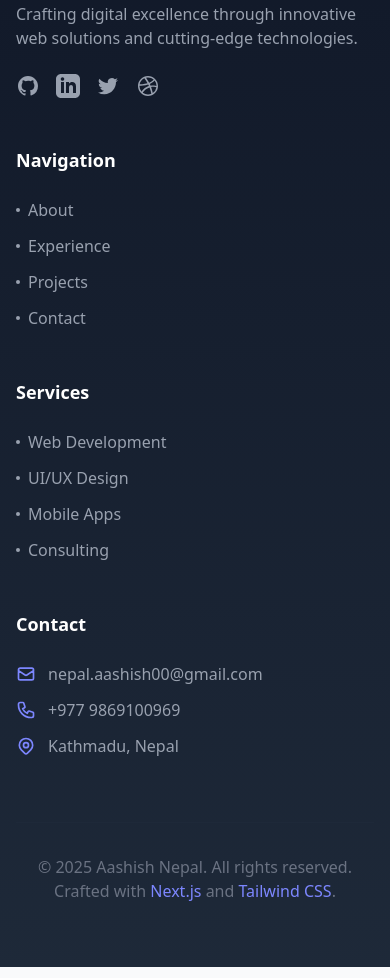
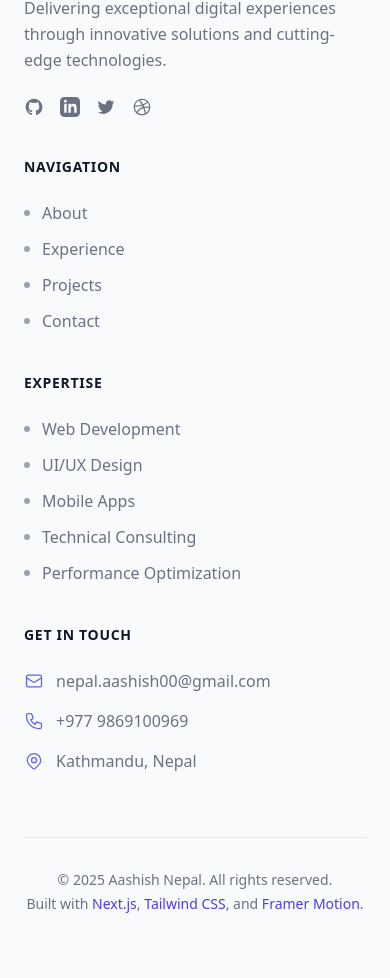
Before and after one commit to aashish-nepal/My-Portfolio, a Next.js app: page / in a window 390 px wide. Shown: the part 8867-9845 px from the top of the page. Built offline with nearby package versions, Linux system fonts and the light colour scheme; no server answers.

Commit message:
Updated Jun-16

```diff
--- a/src/components/Footer.jsx
+++ b/src/components/Footer.jsx
@@ -5,59 +5,93 @@ import { motion } from 'framer-motion';
 const socialLinks = [
   {
     name: 'GitHub',
-    href: '#',
+    href: 'https://github.com/aashish-nepal',
     icon: (
-      <svg className="h-6 w-6" fill="currentColor" viewBox="0 0 24 24">
+      <svg className="h-5 w-5" fill="currentColor" viewBox="0 0 24 24">
         <path fillRule="evenodd" d="M12 2C6.477 2 2 6.484 2 12.017c0 4.425 2.865 8.18 6.839 9.504.5.092.682-.217.682-.483 0-.237-.008-.868-.013-1.703-2.782.605-3.369-1.343-3.369-1.343-.454-1.158-1.11-1.466-1.11-1.466-.908-.62.069-.608.069-.608 1.003.07 1.531 1.032 1.531 1.032.892 1.53 2.341 1.088 2.91.832.092-.647.35-1.088.636-1.338-2.22-.253-4.555-1.113-4.555-4.951 0-1.093.39-1.988 1.029-2.688-.103-.253-.446-1.272.098-2.65 0 0 .84-.27 2.75 1.026A9.564 9.564 0 0112 6.844c.85.004 1.705.115 2.504.337 1.909-1.296 2.747-1.027 2.747-1.027.546 1.379.202 2.398.1 2.651.64.7 1.028 1.595 1.028 2.688 0 3.848-2.339 4.695-4.566 4.943.359.309.678.92.678 1.855 0 1.338-.012 2.419-.012 2.747 0 .268.18.58.688.482A10.019 10.019 0 0022 12.017C22 6.484 17.522 2 12 2z" clipRule="evenodd" />
       </svg>
     )
   },
   {
     name: 'LinkedIn',
-    href: '#',
+    href: 'https://www.linkedin.com/in/aashish-nepal-56247727b/',
     icon: (
-      <svg className="h-6 w-6" fill="currentColor" viewBox="0 0 24 24">
+      <svg className="h-5 w-5" fill="currentColor" viewBox="0 0 24 24">
         <path d="M19 0h-14c-2.761 0-5 2.239-5 5v14c0 2.761 2.239 5 5 5h14c2.762 0 5-2.239 5-5v-14c0-2.761-2.238-5-5-5zm-11 19h-3v-11h3v11zm-1.5-12.268c-.966 0-1.75-.79-1.75-1.764s.784-1.764 1.75-1.764 1.75.79 1.75 1.764-.783 1.764-1.75 1.764zm13.5 12.268h-3v-5.604c0-3.368-4-3.113-4 0v5.604h-3v-11h3v1.765c1.396-2.586 7-2.777 7 2.476v6.759z" />
       </svg>
     )
   },
   {
     name: 'Twitter',
-    href: '#',
+    href: 'https://twitter.com/yourhandle',
     icon: (
-      <svg className="h-6 w-6" fill="currentColor" viewBox="0 0 24 24">
+      <svg className="h-5 w-5" fill="currentColor" viewBox="0 0 24 24">
         <path d="M8.29 20.251c7.547 0 11.675-6.253 11.675-11.675 0-.178 0-.355-.012-.53A8.348 8.348 0 0022 5.92a8.19 8.19 0 01-2.357.646 4.118 4.118 0 001.804-2.27 8.224 8.224 0 01-2.605.996 4.107 4.107 0 00-6.993 3.743 11.65 11.65 0 01-8.457-4.287 4.106 4.106 0 001.27 5.477A4.072 4.072 0 012.8 9.713v.052a4.105 4.105 0 003.292 4.022 4.095 4.095 0 01-1.853.07 4.108 4.108 0 003.834 2.85A8.233 8.233 0 012 18.407a11.616 11.616 0 006.29 1.84" />
       </svg>
     )
   },
   {
     name: 'Dribbble',
-    href: '#',
+    href: 'https://dribbble.com/yourprofile',
     icon: (
-      <svg className="h-6 w-6" fill="currentColor" viewBox="0 0 24 24">
+      <svg className="h-5 w-5" fill="currentColor" viewBox="0 0 24 24">
         <path fillRule="evenodd" d="M12 2C6.48 2 2 6.48 2 12s4.48 10 10 10c5.51 0 10-4.48 10-10S17.51 2 12 2zm6.605 4.61a8.502 8.502 0 011.93 5.314c-.281-.054-3.101-.629-5.943-.271-.065-.141-.12-.293-.184-.445a25.416 25.416 0 00-.564-1.236c3.145-1.28 4.577-3.124 4.761-3.362zM12 3.475c2.17 0 4.154.813 5.662 2.148-.152.216-1.443 1.941-4.48 3.08-1.399-2.57-2.95-4.675-3.189-5A8.687 8.687 0 0112 3.475zm-3.633.803a53.896 53.896 0 013.167 4.935c-3.992 1.063-7.517 1.04-7.896 1.04a8.581 8.581 0 014.729-5.975zM3.453 12.01v-.26c.37.01 4.512.065 8.775-1.215.25.477.477.965.694 1.453-.109.033-.228.065-.336.098-4.404 1.42-6.747 5.303-6.942 5.629a8.522 8.522 0 01-2.19-5.705zM12 20.547a8.482 8.482 0 01-5.239-1.8c.152-.315 1.888-3.656 6.703-5.337.022-.01.033-.01.054-.022a35.318 35.318 0 011.823 6.475 8.4 8.4 0 01-3.341.684zm4.761-1.465c-.086-.52-.542-3.015-1.659-6.084 2.679-.423 5.022.271 5.314.369a8.468 8.468 0 01-3.655 5.715z" clipRule="evenodd" />
       </svg>
     )
   }
 ];
 
+const navigationLinks = [
+  { name: 'About', href: '#about' },
+  { name: 'Experience', href: '#experience' },
+  { name: 'Projects', href: '#projects' },
+  { name: 'Contact', href: '#contact' }
+];
+
+const services = [
+  'Web Development',
+  'UI/UX Design',
+  'Mobile Apps',
+  'Technical Consulting',
+  'Performance Optimization'
+];
+
+const fadeInVariants = {
+  hidden: { opacity: 0, y: 20 },
+  visible: { opacity: 1, y: 0, transition: { duration: 0.6 } }
+};
+
+const staggerContainer = {
+  visible: {
+    transition: {
+      staggerChildren: 0.1
+    }
+  }
+};
+
 export default function Footer() {
   return (
-    <footer className="bg-gradient-to-b from-gray-900 to-gray-800 text-white py-16">
-      <div className="max-w-7xl mx-auto px-4 sm:px-6 lg:px-8">
-        <div className="grid md:grid-cols-4 gap-12">
-          <motion.div
-            initial={{ opacity: 0, y: 20 }}
-            whileInView={{ opacity: 1, y: 0 }}
-            transition={{ duration: 0.5 }}
-            viewport={{ once: true }}
-          >
-            <h3 className="text-2xl font-bold mb-6 flex items-center">
-              <span className="bg-indigo-600 text-white p-2 rounded-lg mr-3">AN</span>
-              Aashish Nepal
-            </h3>
-            <p className="text-gray-400 mb-6">
-              Crafting digital excellence through innovative web solutions and cutting-edge technologies.
+    <footer className="bg-gray-50 dark:bg-gray-900 border-t border-gray-200 dark:border-gray-800 text-gray-700 dark:text-gray-300">
+      <div className="max-w-7xl mx-auto px-6 py-16">
+        <motion.div
+          className="grid grid-cols-1 md:grid-cols-4 gap-10 lg:gap-16"
+          initial="hidden"
+          whileInView="visible"
+          viewport={{ once: true, margin: "-100px" }}
+          variants={staggerContainer}
+        >
+          {/* Brand Column */}
+          <motion.div variants={fadeInVariants}>
+            <div className="flex items-center mb-6">
+              <div className="bg-indigo-600 text-white p-2 rounded-lg mr-3">
+                <svg xmlns="http://www.w3.org/2000/svg" className="h-6 w-6" fill="none" viewBox="0 0 24 24" stroke="currentColor">
+                  <path strokeLinecap="round" strokeLinejoin="round" strokeWidth={2} d="M10 20l4-16m4 4l4 4-4 4M6 16l-4-4 4-4" />
+                </svg>
+              </div>
+              <h3 className="text-xl font-bold text-gray-900 dark:text-white">Aashish Nepal</h3>
+            </div>
+            <p className="text-gray-500 dark:text-gray-400 mb-6 leading-relaxed">
+              Delivering exceptional digital experiences through innovative solutions and cutting-edge technologies.
             </p>
             <div className="flex space-x-4">
               {socialLinks.map((link, index) => (
@@ -66,11 +100,10 @@ export default function Footer() {
                   href={link.href}
                   target="_blank"
                   rel="noopener noreferrer"
-                  className="text-gray-400 hover:text-white transition-colors"
+                  className="text-gray-500 hover:text-indigo-600 dark:hover:text-indigo-400 transition-colors duration-300"
                   whileHover={{ y: -3 }}
-                  initial={{ opacity: 0 }}
-                  animate={{ opacity: 1 }}
-                  transition={{ delay: index * 0.1 }}
+                  variants={fadeInVariants}
+                  custom={index}
                 >
                   <span className="sr-only">{link.name}</span>
                   {link.icon}
@@ -79,109 +112,71 @@ export default function Footer() {
             </div>
           </motion.div>
 
-          <motion.div
-            initial={{ opacity: 0, y: 20 }}
-            whileInView={{ opacity: 1, y: 0 }}
-            transition={{ duration: 0.5, delay: 0.1 }}
-            viewport={{ once: true }}
-          >
-            <h4 className="text-lg font-semibold mb-6">Navigation</h4>
+          {/* Navigation Column */}
+          <motion.div variants={fadeInVariants}>
+            <h4 className="text-sm font-semibold uppercase tracking-wider text-gray-900 dark:text-white mb-6">Navigation</h4>
             <ul className="space-y-3">
-              <li>
-                <Link href="#about" className="text-gray-400 hover:text-white transition-colors flex items-center">
-                  <span className="w-1 h-1 bg-gray-400 rounded-full mr-2"></span>
-                  About
-                </Link>
-              </li>
-              <li>
-                <Link href="#experience" className="text-gray-400 hover:text-white transition-colors flex items-center">
-                  <span className="w-1 h-1 bg-gray-400 rounded-full mr-2"></span>
-                  Experience
-                </Link>
-              </li>
-              <li>
-                <Link href="#projects" className="text-gray-400 hover:text-white transition-colors flex items-center">
-                  <span className="w-1 h-1 bg-gray-400 rounded-full mr-2"></span>
-                  Projects
-                </Link>
-              </li>
-              <li>
-                <Link href="#contact" className="text-gray-400 hover:text-white transition-colors flex items-center">
-                  <span className="w-1 h-1 bg-gray-400 rounded-full mr-2"></span>
-                  Contact
-                </Link>
-              </li>
+              {navigationLinks.map((link) => (
+                <li key={link.name}>
+                  <Link href={link.href} className="text-gray-500 dark:text-gray-400 hover:text-indigo-600 dark:hover:text-indigo-400 transition-colors duration-300 flex items-center">
+                    <span className="w-1.5 h-1.5 bg-gray-400 rounded-full mr-3"></span>
+                    {link.name}
+                  </Link>
+                </li>
+              ))}
             </ul>
           </motion.div>
 
-          <motion.div
-            initial={{ opacity: 0, y: 20 }}
-            whileInView={{ opacity: 1, y: 0 }}
-            transition={{ duration: 0.5, delay: 0.2 }}
-            viewport={{ once: true }}
-          >
-            <h4 className="text-lg font-semibold mb-6">Services</h4>
+          {/* Services Column */}
+          <motion.div variants={fadeInVariants}>
+            <h4 className="text-sm font-semibold uppercase tracking-wider text-gray-900 dark:text-white mb-6">Expertise</h4>
             <ul className="space-y-3">
-              <li className="text-gray-400 hover:text-white transition-colors flex items-center">
-                <span className="w-1 h-1 bg-gray-400 rounded-full mr-2"></span>
-                Web Development
-              </li>
-              <li className="text-gray-400 hover:text-white transition-colors flex items-center">
-                <span className="w-1 h-1 bg-gray-400 rounded-full mr-2"></span>
-                UI/UX Design
-              </li>
-              <li className="text-gray-400 hover:text-white transition-colors flex items-center">
-                <span className="w-1 h-1 bg-gray-400 rounded-full mr-2"></span>
-                Mobile Apps
-              </li>
-              <li className="text-gray-400 hover:text-white transition-colors flex items-center">
-                <span className="w-1 h-1 bg-gray-400 rounded-full mr-2"></span>
-                Consulting
-              </li>
+              {services.map((service) => (
+                <li key={service} className="text-gray-500 dark:text-gray-400 hover:text-indigo-600 dark:hover:text-indigo-400 transition-colors duration-300 flex items-center">
+                  <span className="w-1.5 h-1.5 bg-gray-400 rounded-full mr-3"></span>
+                  {service}
+                </li>
+              ))}
             </ul>
           </motion.div>
 
-          <motion.div
-            initial={{ opacity: 0, y: 20 }}
-            whileInView={{ opacity: 1, y: 0 }}
-            transition={{ duration: 0.5, delay: 0.3 }}
-            viewport={{ once: true }}
-          >
-            <h4 className="text-lg font-semibold mb-6">Contact</h4>
-            <address className="not-italic text-gray-400 space-y-3">
+          {/* Contact Column */}
+          <motion.div variants={fadeInVariants}>
+            <h4 className="text-sm font-semibold uppercase tracking-wider text-gray-900 dark:text-white mb-6">Get In Touch</h4>
+            <address className="not-italic text-gray-500 dark:text-gray-400 space-y-4">
               <div className="flex items-start">
-                <svg className="w-5 h-5 text-indigo-400 mr-3 mt-0.5 flex-shrink-0" fill="none" stroke="currentColor" viewBox="0 0 24 24">
-                  <path strokeLinecap="round" strokeLinejoin="round" strokeWidth={2} d="M3 8l7.89 5.26a2 2 0 002.22 0L21 8M5 19h14a2 2 0 002-2V7a2 2 0 00-2-2H5a2 2 0 00-2 2v10a2 2 0 002 2z" />
+                <svg className="w-5 h-5 text-indigo-500 dark:text-indigo-400 mr-3 mt-0.5 flex-shrink-0" fill="none" stroke="currentColor" viewBox="0 0 24 24">
+                  <path strokeLinecap="round" strokeLinejoin="round" strokeWidth={1.5} d="M3 8l7.89 5.26a2 2 0 002.22 0L21 8M5 19h14a2 2 0 002-2V7a2 2 0 00-2-2H5a2 2 0 00-2 2v10a2 2 0 002 2z" />
                 </svg>
-                <span>nepal.aashish00@gmail.com</span>
+                <a href="mailto:nepal.aashish00@gmail.com" className="hover:text-indigo-600 dark:hover:text-indigo-400 transition-colors duration-300">nepal.aashish00@gmail.com</a>
               </div>
               <div className="flex items-start">
-                <svg className="w-5 h-5 text-indigo-400 mr-3 mt-0.5 flex-shrink-0" fill="none" stroke="currentColor" viewBox="0 0 24 24">
-                  <path strokeLinecap="round" strokeLinejoin="round" strokeWidth={2} d="M3 5a2 2 0 012-2h3.28a1 1 0 01.948.684l1.498 4.493a1 1 0 01-.502 1.21l-2.257 1.13a11.042 11.042 0 005.516 5.516l1.13-2.257a1 1 0 011.21-.502l4.493 1.498a1 1 0 01.684.949V19a2 2 0 01-2 2h-1C9.716 21 3 14.284 3 6V5z" />
+                <svg className="w-5 h-5 text-indigo-500 dark:text-indigo-400 mr-3 mt-0.5 flex-shrink-0" fill="none" stroke="currentColor" viewBox="0 0 24 24">
+                  <path strokeLinecap="round" strokeLinejoin="round" strokeWidth={1.5} d="M3 5a2 2 0 012-2h3.28a1 1 0 01.948.684l1.498 4.493a1 1 0 01-.502 1.21l-2.257 1.13a11.042 11.042 0 005.516 5.516l1.13-2.257a1 1 0 011.21-.502l4.493 1.498a1 1 0 01.684.949V19a2 2 0 01-2 2h-1C9.716 21 3 14.284 3 6V5z" />
                 </svg>
-                <span>+977 9869100969</span>
+                <a href="tel:+9779869100969" className="hover:text-indigo-600 dark:hover:text-indigo-400 transition-colors duration-300">+977 9869100969</a>
               </div>
               <div className="flex items-start">
-                <svg className="w-5 h-5 text-indigo-400 mr-3 mt-0.5 flex-shrink-0" fill="none" stroke="currentColor" viewBox="0 0 24 24">
-                  <path strokeLinecap="round" strokeLinejoin="round" strokeWidth={2} d="M17.657 16.657L13.414 20.9a1.998 1.998 0 01-2.827 0l-4.244-4.243a8 8 0 1111.314 0z" />
-                  <path strokeLinecap="round" strokeLinejoin="round" strokeWidth={2} d="M15 11a3 3 0 11-6 0 3 3 0 016 0z" />
+                <svg className="w-5 h-5 text-indigo-500 dark:text-indigo-400 mr-3 mt-0.5 flex-shrink-0" fill="none" stroke="currentColor" viewBox="0 0 24 24">
+                  <path strokeLinecap="round" strokeLinejoin="round" strokeWidth={1.5} d="M17.657 16.657L13.414 20.9a1.998 1.998 0 01-2.827 0l-4.244-4.243a8 8 0 1111.314 0z" />
+                  <path strokeLinecap="round" strokeLinejoin="round" strokeWidth={1.5} d="M15 11a3 3 0 11-6 0 3 3 0 016 0z" />
                 </svg>
-                <span>Kathmadu, Nepal</span>
+                <span>Kathmandu, Nepal</span>
               </div>
             </address>
           </motion.div>
-        </div>
+        </motion.div>
 
         <motion.div
+          className="mt-16 pt-8 border-t border-gray-200 dark:border-gray-800 text-center"
           initial={{ opacity: 0 }}
           whileInView={{ opacity: 1 }}
-          transition={{ duration: 0.5, delay: 0.4 }}
+          transition={{ duration: 0.6 }}
           viewport={{ once: true }}
-          className="mt-16 pt-8 border-t border-gray-800 text-center"
         >
-          <p className="text-gray-500">
+          <p className="text-sm text-gray-500 dark:text-gray-400">
             &copy; {new Date().getFullYear()} Aashish Nepal. All rights reserved.
-            <span className="block sm:inline"> Crafted with <span className="text-indigo-400">Next.js</span> and <span className="text-indigo-400">Tailwind CSS</span>.</span>
+            <span className="block sm:inline mt-1 sm:mt-0 sm:ml-2">Built with <span className="text-indigo-600 dark:text-indigo-400">Next.js</span>, <span className="text-indigo-600 dark:text-indigo-400">Tailwind CSS</span>, and <span className="text-indigo-600 dark:text-indigo-400">Framer Motion</span>.</span>
           </p>
         </motion.div>
       </div>
--- a/src/styles/globals.css
+++ b/src/styles/globals.css
@@ -222,3 +222,8 @@ body {
 ::-webkit-scrollbar-thumb:hover {
   background: var(--accent-color);
 }
+
+.dark .download-btn:hover {
+  background-color: white !important;
+  color: #111827 !important;
+}
```
Also changed, not shown: src/components/About.jsx (+15 -6 lines), 1 other file (tests, documents, lock files or other folders).
